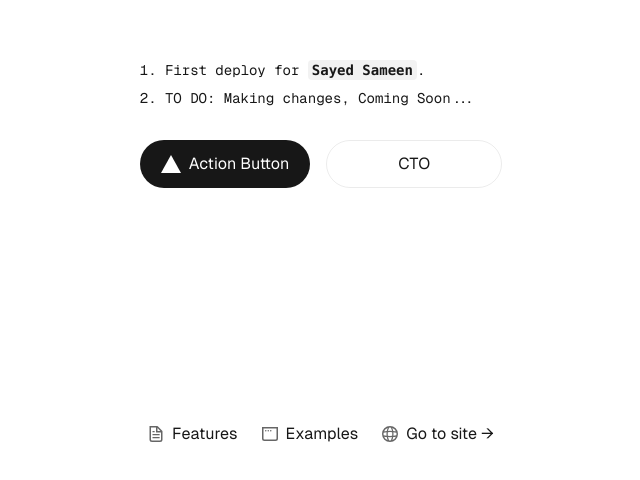
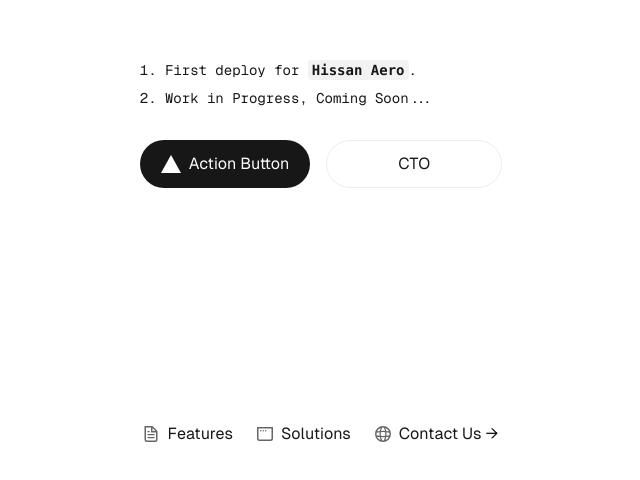
Before and after one commit to sameemhissan/website, a Next.js app: page / in a window 1280 px wide. Shown: the part 276-756 px from the top of the page, without its empty margins (319-959 px from the left). Built offline with nearby package versions, Linux system fonts and the light colour scheme.

Commit message:
just checking

```diff
--- a/app/page.tsx
+++ b/app/page.tsx
@@ -8,11 +8,11 @@ export default function Home() {
           <li className="mb-2">
             First deploy for{" "}
             <code className="bg-black/[.05] dark:bg-white/[.06] px-1 py-0.5 rounded font-semibold">
-              Sayed Sameen
+              Hissan Aero
             </code>
             .
           </li>
-          <li>TO DO: Making changes, Coming Soon...</li>
+          <li>Work in Progress, Coming Soon...</li>
         </ol>
 
         <div className="flex gap-4 items-center flex-col sm:flex-row">
@@ -70,7 +70,7 @@ export default function Home() {
             width={16}
             height={16}
           />
-          Examples
+          Solutions
         </a>
         <a
           className="flex items-center gap-2 hover:underline hover:underline-offset-4"
@@ -85,7 +85,7 @@ export default function Home() {
             width={16}
             height={16}
           />
-          Go to site →
+          Contact Us →
         </a>
       </footer>
     </div>
```
